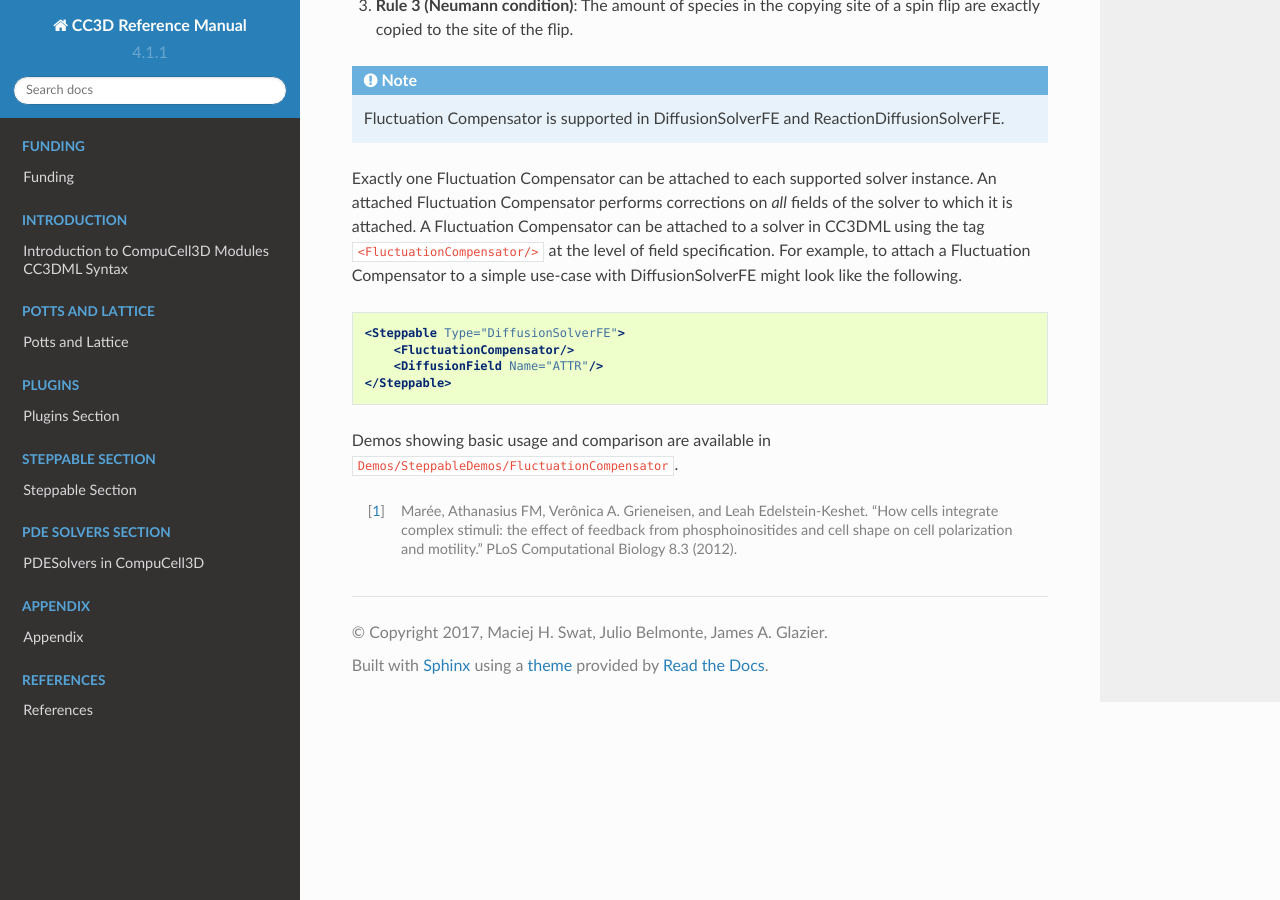
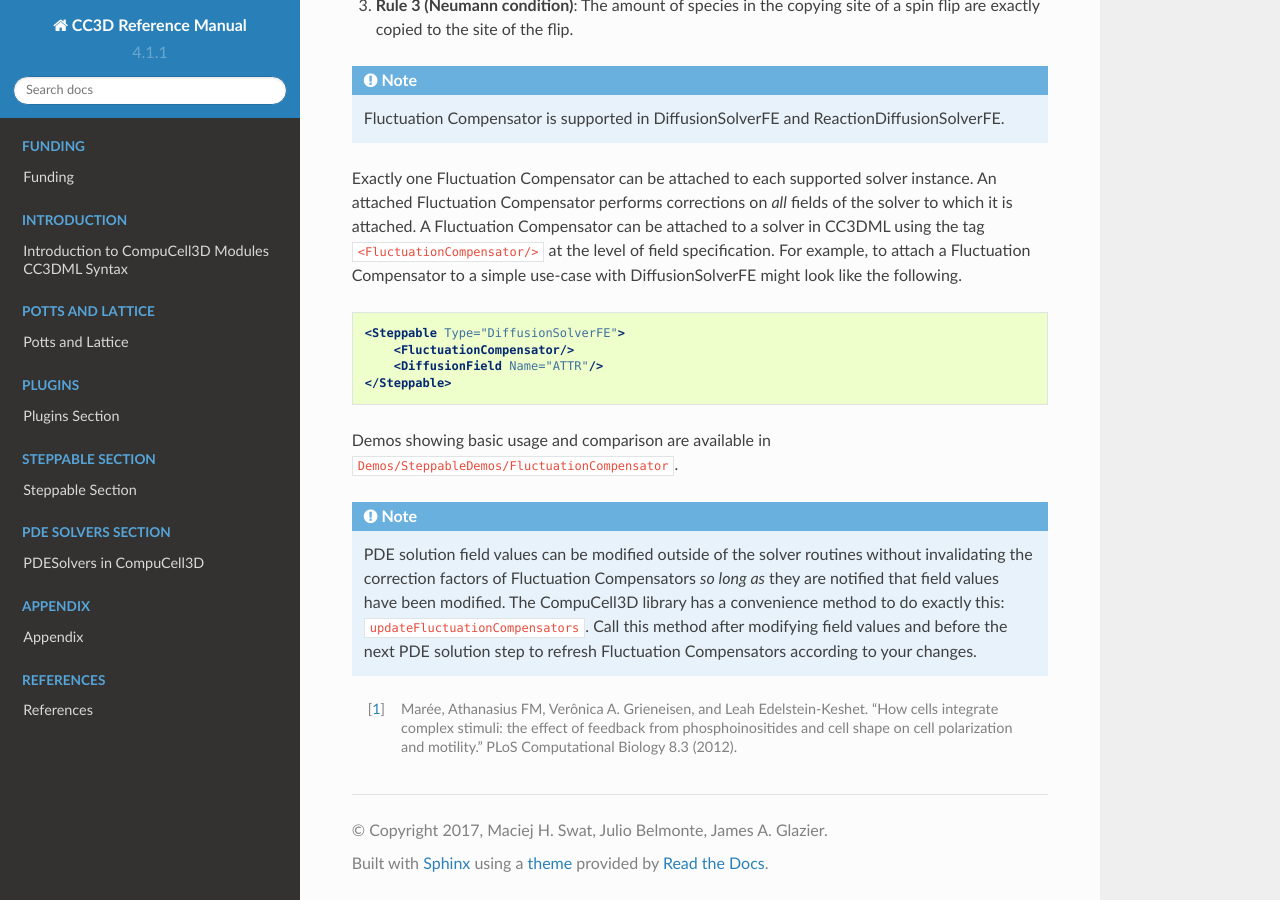
Before and after one commit to CompuCell3D/CompuCell3DReferenceManual, a Sphinx documentation site: the page built from docs/fluctuation_compensator_addon.rst, in a window 1280 px wide and 900 px high, scrolled down 502 px. Built offline with Sphinx 7.4.7 and the Read the Docs theme 2.0.0, drawn with Linux system fonts in a browser that asks for light colours.

Commit message:
Documentation for Fluctuation Compensator

```diff
--- a/docs/fluctuation_compensator_addon.rst
+++ b/docs/fluctuation_compensator_addon.rst
@@ -44,6 +44,15 @@ DiffusionSolverFE might look like the following.
 Demos showing basic usage and comparison are available in
 ``Demos/SteppableDemos/FluctuationCompensator``.
 
+.. Note::
+
+   PDE solution field values can be modified outside of the solver routines without
+   invalidating the correction factors of Fluctuation Compensators *so long as*
+   they are notified that field values have been modified. The CompuCell3D library has
+   a convenience method to do exactly this: ``updateFluctuationCompensators``. Call this
+   method after modifying field values and before the next PDE solution step to refresh
+   Fluctuation Compensators according to your changes.
+
 .. [1]
    Marée, Athanasius FM, Verônica A. Grieneisen, and Leah Edelstein-Keshet.
    "How cells integrate complex stimuli: the effect of feedback from phosphoinositides
```
